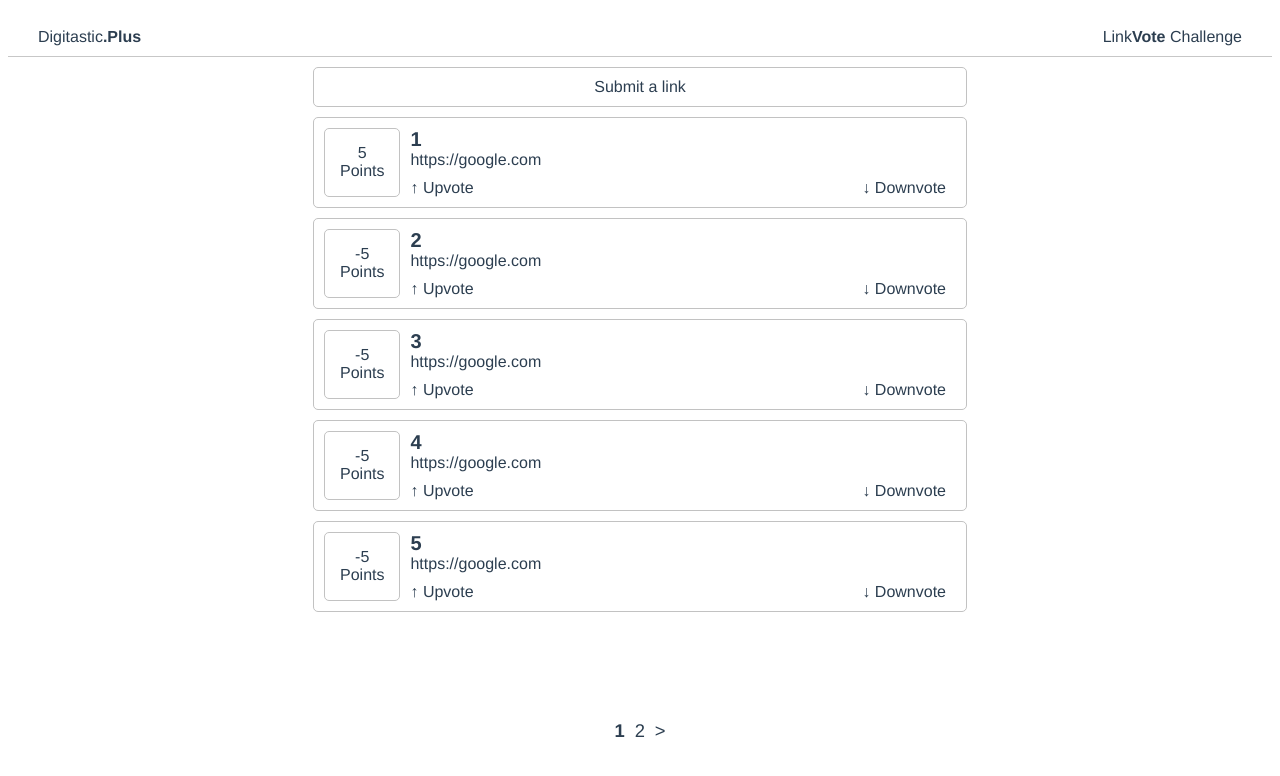
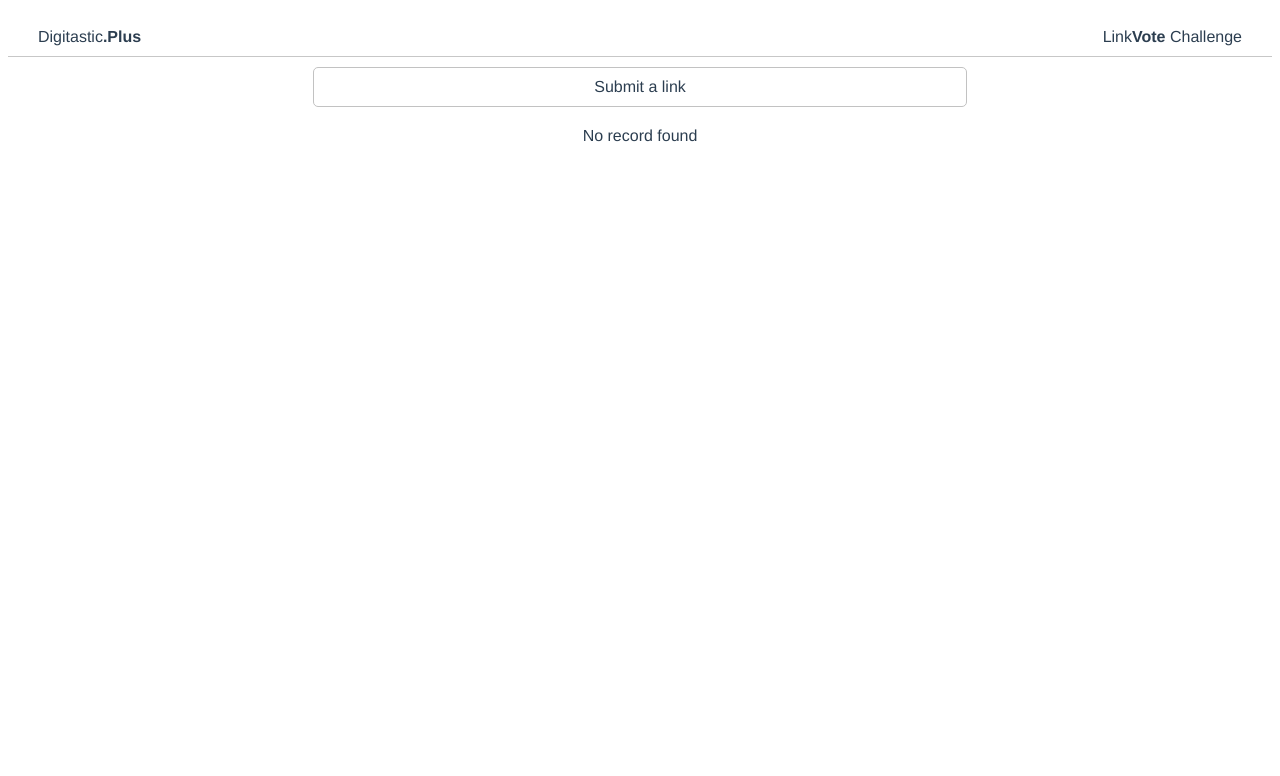
Before and after one commit to okb1100/link-vote-challenge, a Vue app: page / in a window 1280 px wide. Shown: the top 776 px of the page. Built offline with nearby package versions, Linux system fonts and the light colour scheme.

Commit message:
Add vuex and persistence

```diff
--- a/package.json
+++ b/package.json
@@ -9,8 +9,11 @@
   },
   "dependencies": {
     "core-js": "^3.6.5",
+    "uuid": "^8.3.2",
     "vue": "^2.6.11",
-    "vue-router": "^3.2.0"
+    "vue-router": "^3.2.0",
+    "vuex": "^3.6.2",
+    "vuex-persist": "^3.1.3"
   },
   "devDependencies": {
     "@vue/cli-plugin-babel": "~4.5.0",
--- a/src/App.vue
+++ b/src/App.vue
@@ -31,17 +31,4 @@ export default {
   text-align: center;
   color: #2c3e50;
 }
-
-#nav {
-  padding: 30px;
-}
-
-#nav a {
-  font-weight: bold;
-  color: #2c3e50;
-}
-
-#nav a.router-link-exact-active {
-  color: #42b983;
-}
 </style>
--- a/src/components/LinkCard.vue
+++ b/src/components/LinkCard.vue
@@ -1,17 +1,17 @@
 <template>
   <Card class="link-card-container">
-    <PointsCounter :points="points" />
+    <PointsCounter :points="link.points" />
     <div class="info">
-      <div class="link-card-title">{{ title }}</div>
+      <div class="link-card-title">{{ link.name }}</div>
       <div class="link-card-url">
-        <a :href="url">{{ url }}</a>
+        <a target="_blank" :href="link.url">{{ link.url }}</a>
       </div>
       <div class="vote-container">
-        <VoteButton type="up" />
-        <VoteButton type="down" />
+        <VoteButton @click.native="voteLink(true)" type="up" />
+        <VoteButton @click.native="voteLink(false)" type="down" />
       </div>
     </div>
-    <div class="link-card-delete">&times;</div>
+    <div @click="removeLink" class="link-card-delete">&times;</div>
   </Card>
 </template>
 
@@ -27,9 +27,16 @@ export default {
     Card,
   },
   props: {
-    title: String,
-    url: String,
-    points: Number,
+    link: Object,
+  },
+  methods: {
+    removeLink() {
+      this.$store.commit("removeLink", this.link.id);
+    },
+    voteLink(voteUp) {
+        console.log({link: this.link, voteUp})
+      this.$store.commit("voteLink", { id: this.link.id, voteUp });
+    },
   },
 };
 </script>
--- a/src/components/Pagination.vue
+++ b/src/components/Pagination.vue
@@ -64,5 +64,6 @@ export default {
 
 .pagination-number.current {
   font-weight: bold;
+  border: 1px solid #c2c2c2;
 }
 </style>
--- a/src/components/VoteButton.vue
+++ b/src/components/VoteButton.vue
@@ -18,5 +18,6 @@ export default {
 <style>
     .vote-button-container{
         cursor: pointer;
+        user-select: none;
     }
 </style>
--- a/src/main.js
+++ b/src/main.js
@@ -1,10 +1,12 @@
 import Vue from 'vue'
 import App from './App.vue'
 import router from './router'
+import store from './store'
 
 Vue.config.productionTip = false
 
 new Vue({
   router,
+  store,
   render: h => h(App)
 }).$mount('#app')
--- /dev/null
+++ b/src/store/index.js
@@ -0,0 +1,37 @@
+import Vue from 'vue'
+import Vuex from 'vuex'
+import VuexPersistence from 'vuex-persist'
+
+Vue.use(Vuex)
+const persistence = new VuexPersistence({
+    storage: window.localStorage,
+    reducer: (state) => ({links: state.links})
+  })
+const store = new Vuex.Store({
+    state: {
+        links: []
+    },
+    mutations: {
+        addLink(state, link){
+            state.links = [...state.links, link]
+        },
+        removeLink(state, id){
+            state.links = state.links.filter((item) => item.id !== id)
+        },
+        voteLink(state, {id, voteUp}){
+            state.links = state.links.map(
+                item => item.id === id
+                ? {
+                    ...item,
+                    points: item.points + (voteUp ? +1 : -1),
+                    updatedAt: Date.now()
+                }
+                : item
+            )
+        }
+    },
+    plugins: [persistence.plugin]
+})
+
+
+export default store
--- a/src/views/LinkAdd.vue
+++ b/src/views/LinkAdd.vue
@@ -4,25 +4,103 @@
       &lt; Return to list
     </Card>
     <h3>Add New Link</h3>
-  <form action=""></form>
+    <div class="form-container">
+      <label for="link-name">Link Name</label>
+      <input placeholder="Name" type="text" id="link-name" v-model="name" />
+
+      <label for="link-url">Link URL</label>
+      <input placeholder="URL" type="text" id="link-url" v-model="url" />
+
+      <button @click="addNewLink" class="add">Add</button>
+    </div>
   </Container>
 </template>
 
 <script>
-import Card from "../components/Card.vue"
-import Container from '../components/Container.vue'
+import Card from "../components/Card.vue";
+import Container from "../components/Container.vue";
+import { v4 as uuidv4 } from 'uuid';
+
+const isValidUrl = (str) => {
+  try {
+    const url = new URL(str);
+    return (
+      (url.protocol === "http:" || url.protocol === "https:") &&
+      url.hostname.includes(".")
+    );
+  } catch (e) {
+    return false;
+  }
+};
 
 export default {
   components: { Card, Container },
   name: "LinkAdd",
-    methods:{
-        showListPage(){
-            this.$router.go(-1)
+  data() {
+    return {
+      name: "",
+      url: "",
+    };
+  },
+  methods: {
+    showListPage() {
+      this.$router.go(-1);
+    },
+    addNewLink() {
+      if (isValidUrl(this.url)) {
+        this.$store.commit('addLink', {
+            id: uuidv4(),
+            name: this.name,
+            url: this.url,
+            createdAt: Date.now(),
+            updatedAt: Date.now(),
+            points: 0
+        })
+      } else {
+        alert("not ok");
       }
-    }
-}
+    },
+  },
+};
 </script>
 
 <style>
+.form-container {
+  display: flex;
+  flex-direction: column;
+  width: 50%;
+}
 
+@media screen and (max-width: 992px) {
+  .form-container {
+    width: 90%;
+  }
+}
+
+.form-container input {
+  margin: 10px 0;
+  padding: 10px;
+  border: 1px solid #c2c2c2;
+  border-radius: 5px;
+}
+
+.form-container input:focus {
+  outline: none;
+  box-shadow: 0px 0px 10px #d1c4c4;
+}
+
+.form-container label {
+  text-align: left;
+}
+
+button.add {
+  background-color: #222;
+  color: white;
+  border: none;
+  border-radius: 5px;
+  align-self: flex-end;
+  width: fit-content;
+  padding: 15px 20px;
+  cursor: pointer;
+}
 </style>
--- a/src/views/LinkList.vue
+++ b/src/views/LinkList.vue
@@ -6,24 +6,23 @@
         <Card :pointer="true" @click.native="showSubmitPage">
           Submit a link
         </Card>
+        <div class="list-empty" v-if="!$store.state.links.length">No record found</div>
         <LinkCard
-          v-for="item in items.filter(
+          v-for="item in $store.state.links.filter(
             (item, index) =>
               index + 1 > (currentPage - 1) * pageSize &&
               index < currentPage * pageSize
           )"
-          :title="item.name"
-          :url="item.url"
-          :points="item.points"
+          :link="item"
           :key="item.id"
         />
       </Container>
 
       <Pagination
         @set-page="handlePageChange"
-        v-if="items.length > pageSize"
+        v-if="$store.state.links.length > pageSize"
         :currentPage="currentPage"
-        :totalPages="Math.ceil(items.length / pageSize)"
+        :totalPages="Math.ceil($store.state.links.length / pageSize)"
       />
     </div>
 </template>
@@ -49,48 +48,10 @@ export default {
       this.$router.push('add')
     }
   },
-  data: () => ({
+  data() {return {
     pageSize: 5,
     currentPage: 1,
-    items: [
-      {
-        id: "uuid-1",
-        name: "1",
-        url: "https://google.com",
-        points: 5,
-      },
-      {
-        id: "uuid-2",
-        name: "2",
-        url: "https://google.com",
-        points: -5,
-      },
-      {
-        id: "uuid-2",
-        name: "3",
-        url: "https://google.com",
-        points: -5,
-      },
-      {
-        id: "uuid-2",
-        name: "4",
-        url: "https://google.com",
-        points: -5,
-      },{
-        id: "uuid-2",
-        name: "5",
-        url: "https://google.com",
-        points: -5,
-      },
-      {
-        id: "uuid-2",
-        name: "6",
-        url: "https://google.com",
-        points: -5,
-      },
-
-    ],
-  }),
+  }},
 };
 </script>
 
@@ -108,4 +69,8 @@ export default {
   flex-direction: column;
 }
 
+.list-empty{
+  margin-top: 20px;
+}
+
 </style>
```
Also changed, not shown: src/assets/logo.png (deleted), 1 other file (tests, documents, lock files or other folders). Lines whose indentation alone changed are shown as unchanged.
